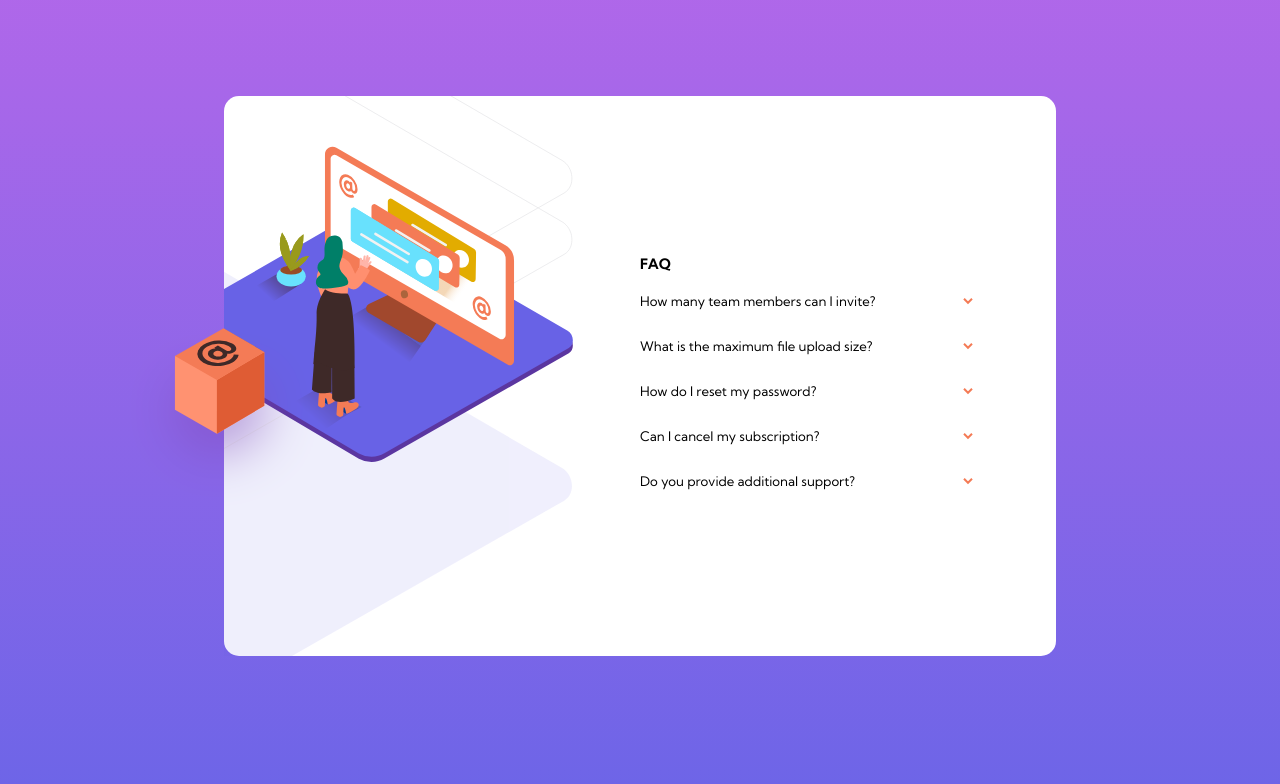
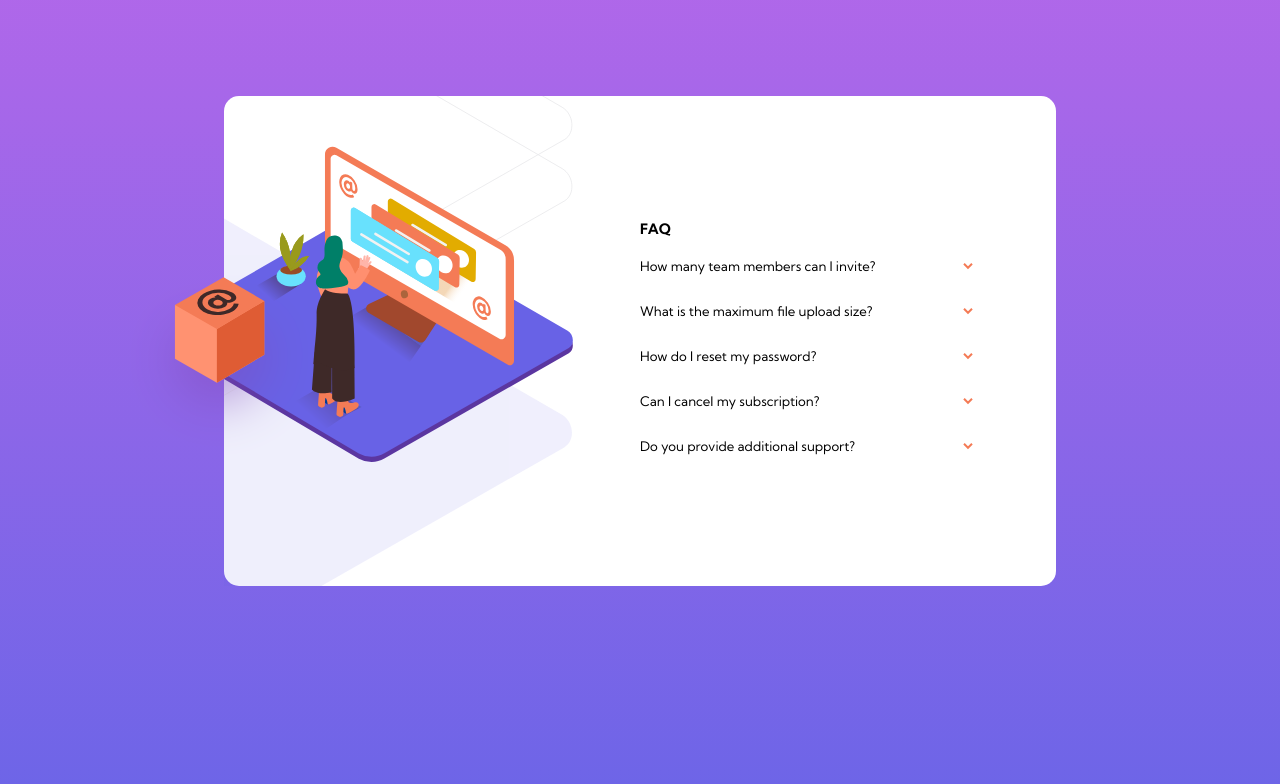
Before and after one commit to robson-oliveira-abreu/faq-desafio-front-end-mentor, a plain HTML site: page index.html in a window 1280 px wide. Drawn offline with Linux system fonts and the light colour scheme.

Commit message:
update commit

```diff
--- a/styles/style.css
+++ b/styles/style.css
@@ -19,9 +19,10 @@
 
     .container{
         display: flex;
-        max-width: 1120px;
+        max-width: 980px;
         width: 65%;
         height: 70vh;
+        max-height: 490px;
         margin: 7.5% auto;
         align-items: center;
         border-radius: 15px;
@@ -65,6 +66,7 @@
         position: relative;
         left: -16%;
         width: 100%;
+        max-width: 442px;
         margin: 12% auto;
     }
 
```
